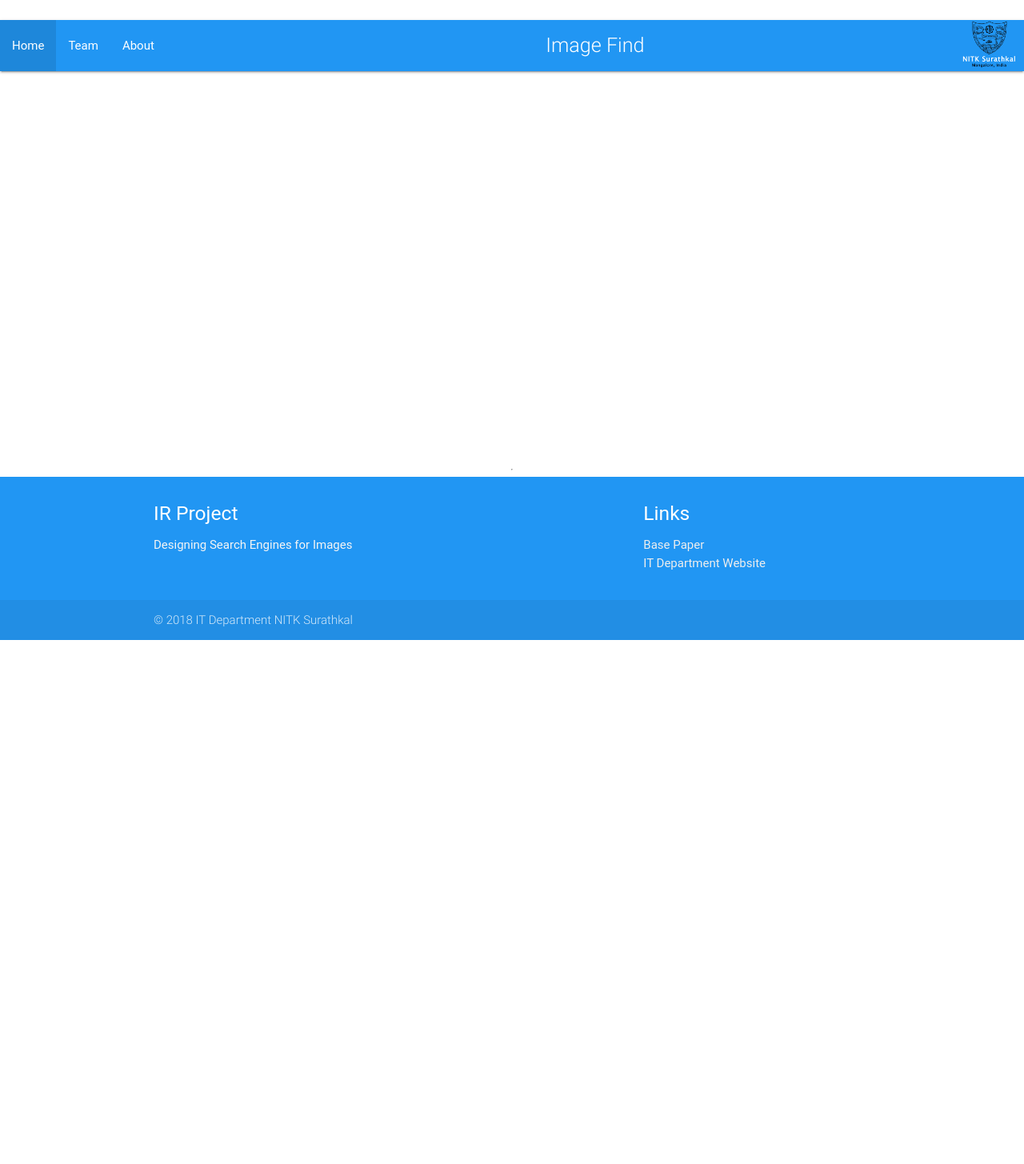
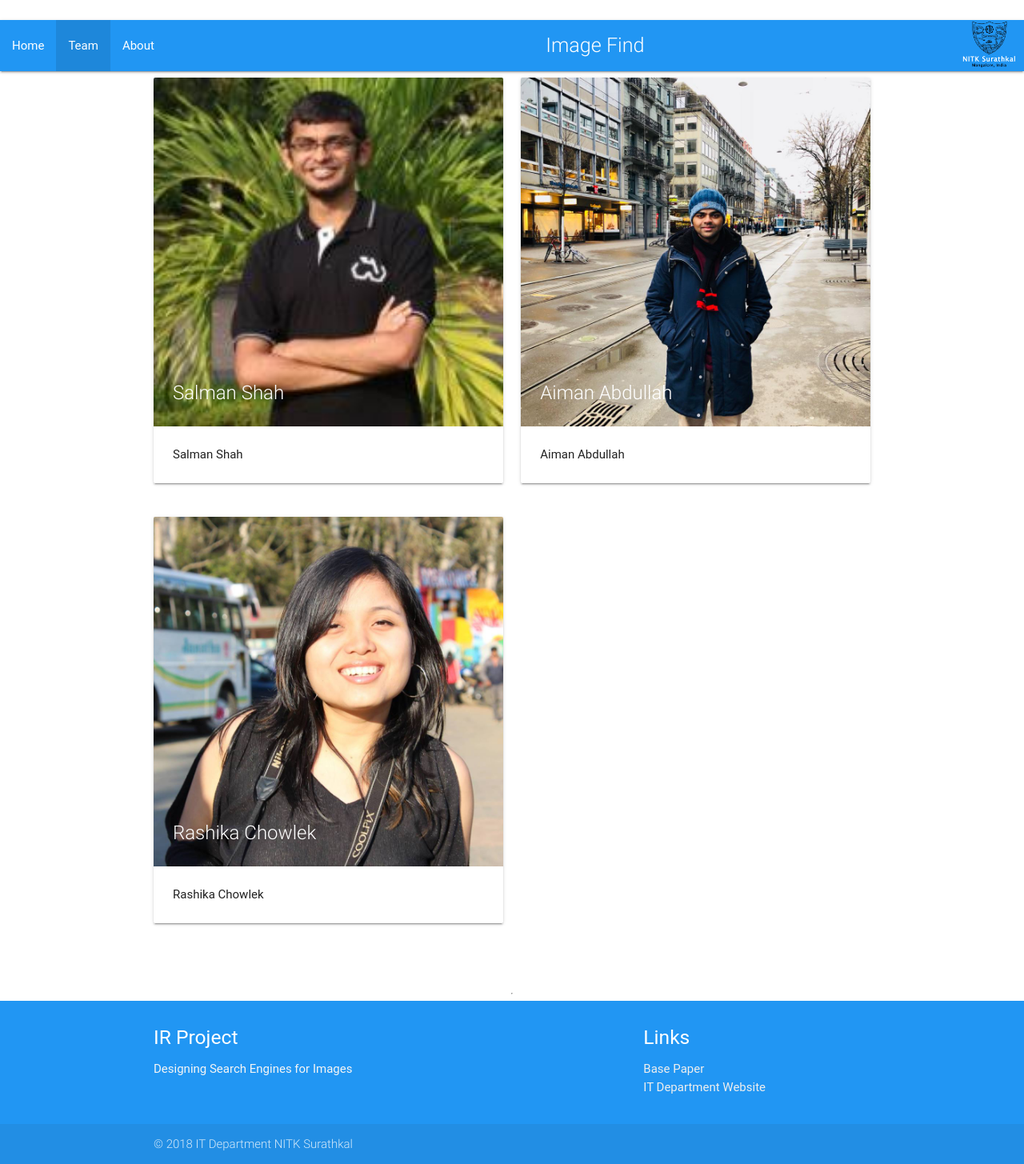
Before and after one commit to IT-Department-Projects/IR-Project, a Flask app: page /team in a window 1280 px wide. Shown: the whole page at 80% size. Before the commit the page ends 800 px from the top, so only its background shows below. Run offline with Flask 2, Linux system fonts and the light colour scheme; some libraries are stand-ins or nearby versions; some web fonts are replaced.

Commit message:
Team Page added and Initial Search bar done

```diff
--- a/templates/team.html
+++ b/templates/team.html
@@ -24,10 +24,10 @@
                     <img class="responsive-img" src="/static/img/logo.png" style="height: 60px;">
                 </a>
                 <ul id="nav-mobile" class="left hide-on-med-and-down">
-                    <li class="active">
+                    <li>
                         <a href="/">Home</a>
                     </li>
-                    <li>
+                    <li class="active">
                         <a href="/team">Team</a>
                     </li>
                     <li>
@@ -41,6 +41,57 @@
     </header>
 
     <main>
+        <div class="container">
+
+            <div class="row">
+                <div class="col s12 m6">
+                    <div class="card">
+                        <div class="card-image">
+                            <img src="/static/img/salman.jpeg">
+                            <span class="card-title">Salman Shah</span>
+                        </div>
+                        <div class="card-content">
+                            <p>Salman Shah</p>
+                        </div>
+                    </div>
+                </div>
+                <div class="col s12 m6">
+                    <div class="card">
+                        <div class="card-image">
+                            <img src="/static/img/aiman.jpg">
+                            <span class="card-title">Aiman Abdullah</span>
+                        </div>
+                        <div class="card-content">
+                            <p>Aiman Abdullah</p>
+                        </div>
+                    </div>
+                </div>
+            </div>
+            <div class="row">
+                <div class="col s12 m6">
+                    <div class="card">
+                        <div class="card-image">
+                            <img src="/static/img/rashika.jpg">
+                            <span class="card-title">Rashika Chowlek</span>
+                        </div>
+                        <div class="card-content">
+                            <p>Rashika Chowlek</p>
+                        </div>
+                    </div>
+                </div>
+                <!-- <div class="col s12 m6">
+                    <div class="card">
+                        <div class="card-image">
+                            <img src="/static/img/salman.jpeg">
+                            <span class="card-title">Adwaith CD</span>
+                        </div>
+                        <div class="card-content">
+                            <p>Adwaith CD</p>
+                        </div>
+                    </div>
+                </div> -->
+            </div>
+        </div>
 
     </main>
 
```
Also changed, not shown: templates/about.html (+6 -4 lines), templates/index.html (+14 -3 lines), static/img/aiman.jpg (added), static/img/rashika.jpg (added), static/img/salman.jpeg (added).
